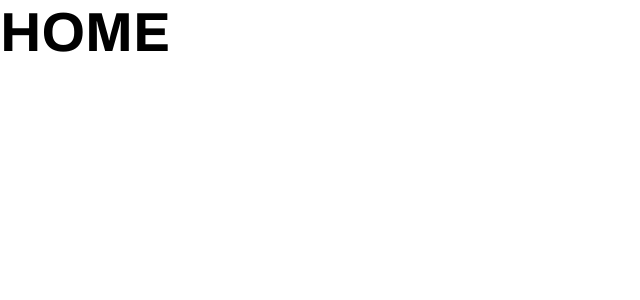
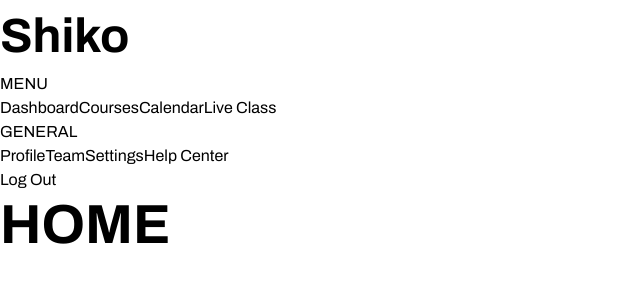
Before and after one commit to shiko-grupp1/shiko-webapp, a Next.js app: page / in a window 1280 px wide. Shown: the top 300 px of the page, without its empty margins (0-640 px from the left). Built offline with nearby package versions, Linux system fonts and the light colour scheme.

Commit message:
scrum-42 created components for sidebar

```diff
--- /dev/null
+++ b/src/app/components/sidebar/SideBar.tsx
@@ -0,0 +1,31 @@
+import Link from "next/link";
+
+export default function Sidebar() {
+  return (
+    <aside className="sidebar">
+      <h2 className="logo">Shiko</h2>
+
+      <p className="section">MENU</p>
+
+      <nav>
+        <Link href="/">Dashboard</Link>
+        <Link href="/courses">Courses</Link>
+        <Link href="/calendar">Calendar</Link>
+        <Link href="/live">Live Class</Link>
+      </nav>
+
+      <p className="section">GENERAL</p>
+
+      <nav>
+        <Link href="/profile">Profile</Link>
+        <Link href="/team">Team</Link>
+        <Link href="/settings">Settings</Link>
+        <Link href="/help">Help Center</Link>
+      </nav>
+
+      <Link href="/logout" className="logout">
+        Log Out
+      </Link>
+    </aside>
+  );
+}
--- a/src/app/layout.tsx
+++ b/src/app/layout.tsx
@@ -1,6 +1,6 @@
 import type { Metadata } from "next";
 import { Archivo } from "next/font/google";
-
+import Sidebar from "./components/sidebar/SideBar";
 import "./globals.css";
 
 const archivo = Archivo({
@@ -22,7 +22,10 @@ export default function RootLayout({
 }>) {
   return (
     <html lang="en">
-      <body className={archivo.className}>{children}</body>
+      <body className={`${archivo.className} layout`}>
+        <Sidebar />
+        <main>{children}</main>
+      </body>
     </html>
   );
 }
```
Also changed, not shown: src/app/components/sidebar/SideBarItem.tsx (added).
